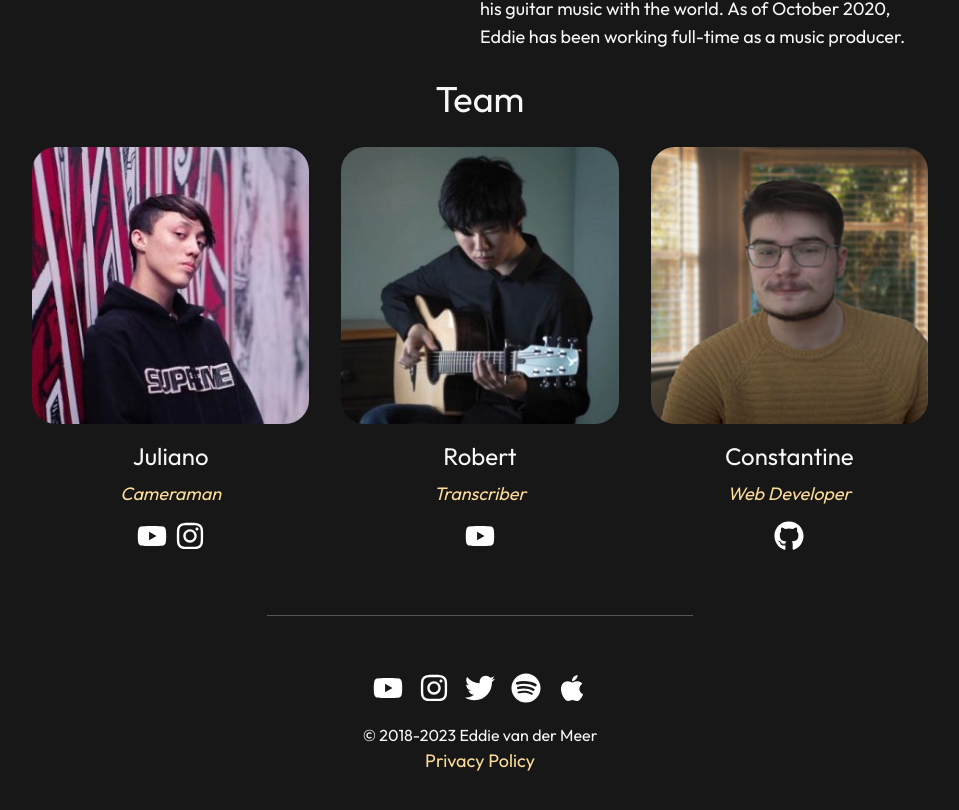
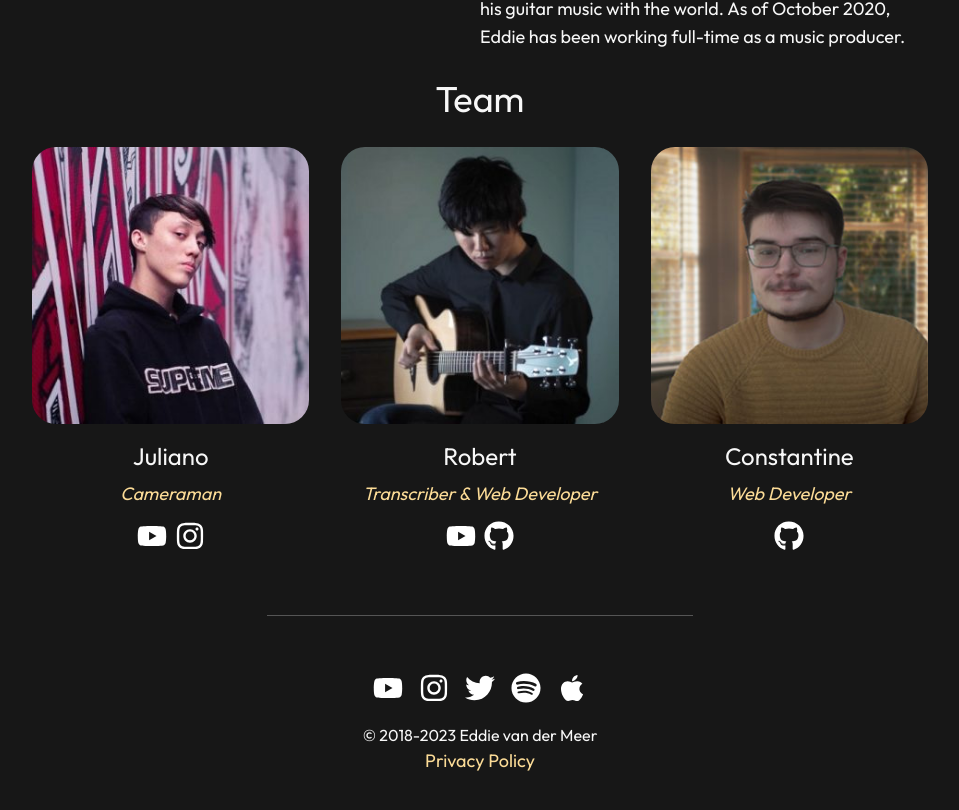
Before and after one commit to robchendev/Guitardex, a Next.js app: page / in a window 1280 px wide. Shown: the part 685-1495 px from the top of the page, without its empty margins (160-1119 px from the left). Built offline with nearby package versions, Linux system fonts and the light colour scheme.

Commit message:
added info about robert and enabled redirects

```diff
--- a/pages/index.tsx
+++ b/pages/index.tsx
@@ -53,9 +53,12 @@ export const Index: NextPage = () => {
         />
         <TeamMember
           name="Robert"
-          role="Transcriber"
+          role="Transcriber & Web Developer"
           imageUrl="/img/unnamed300px.jpg"
-          socials={[{ type: "youtube", link: "https://www.youtube.com/robertchen" }]}
+          socials={[
+            { type: "youtube", link: "https://www.youtube.com/robertchen" },
+            { type: "github", link: "https://github.com/robchendev" },
+          ]}
         />
         <TeamMember
           name="Constantine"
```
Also changed, not shown: 1 other file (tests, documents, lock files or other folders).
